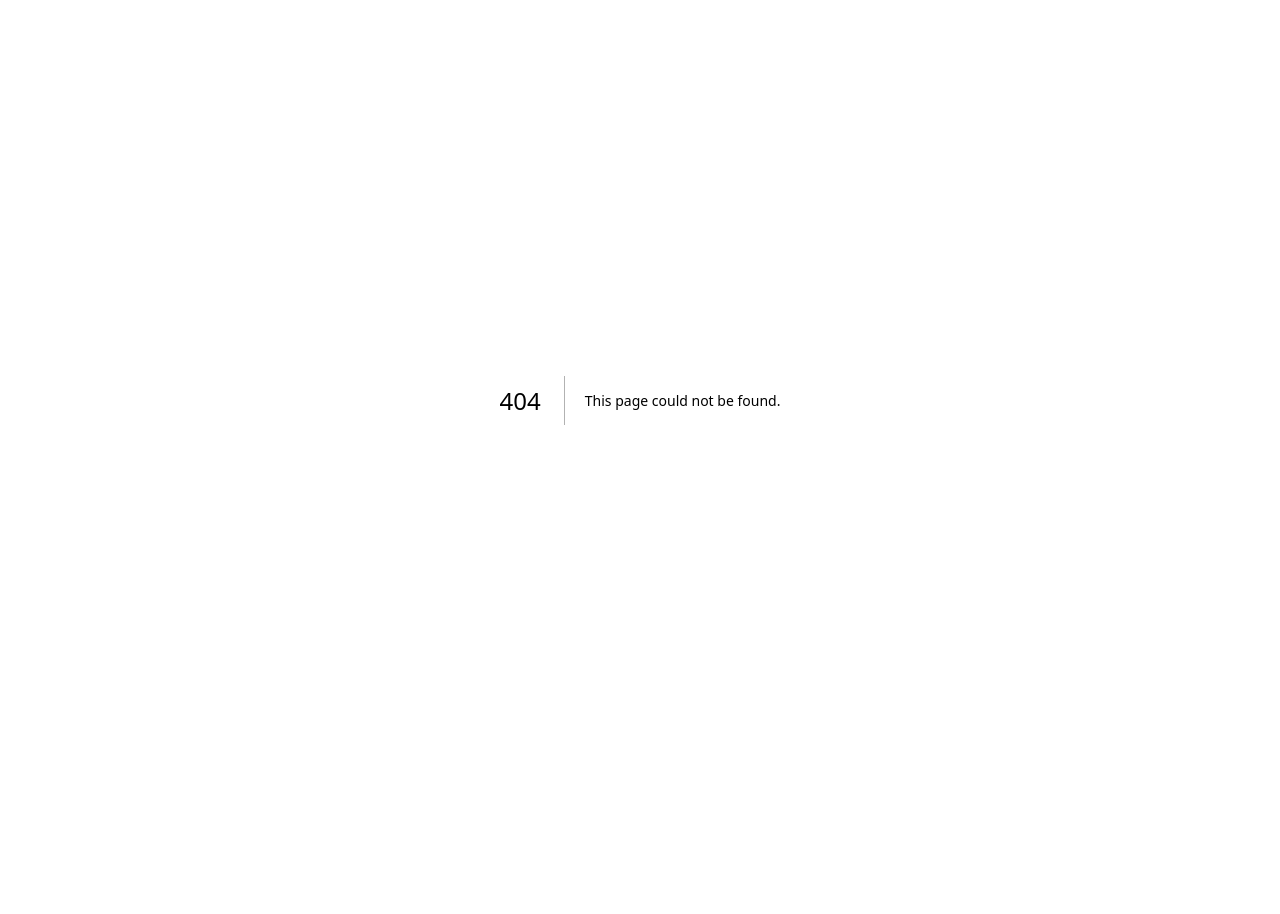
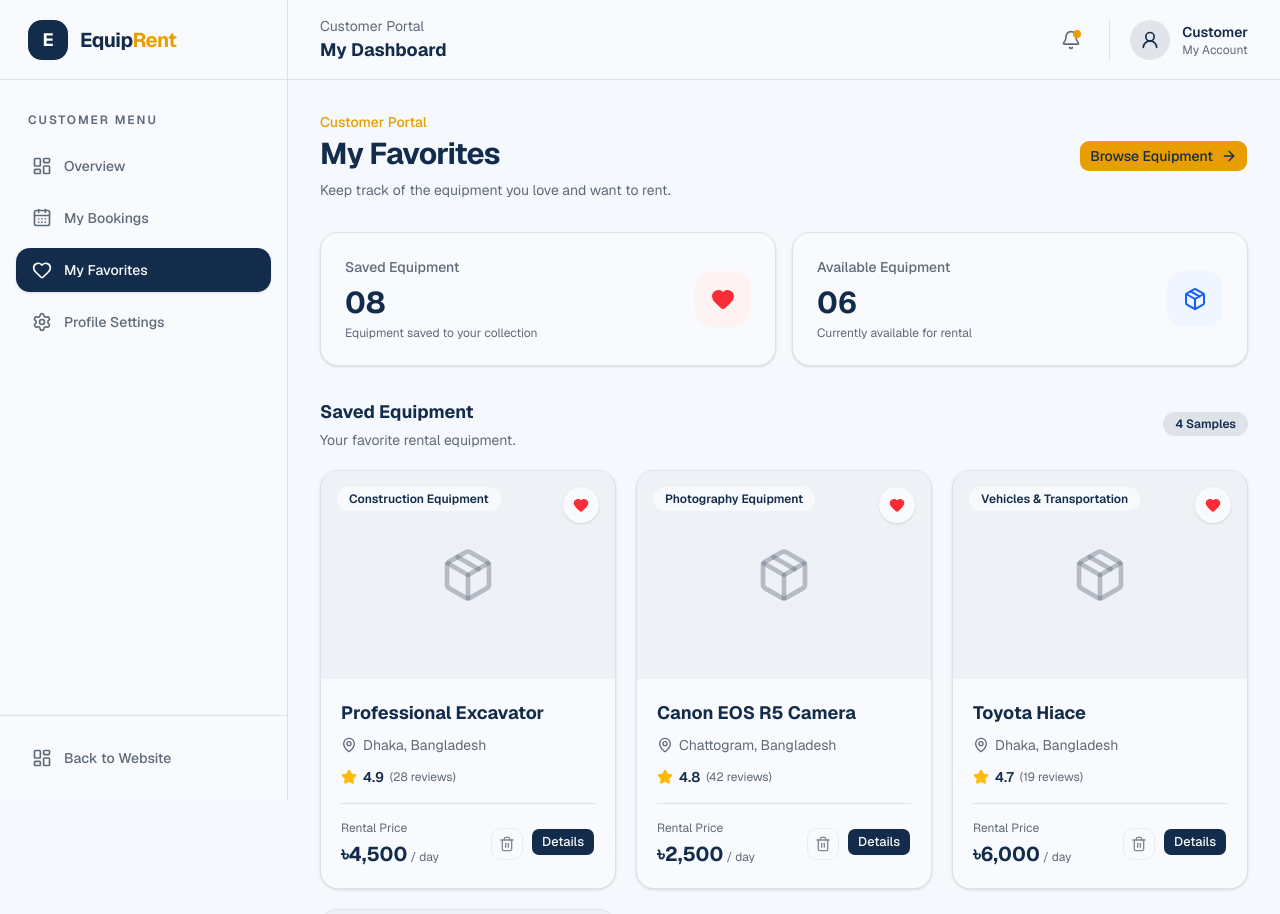
Before and after one commit to shahinreza9702/equiprent-client, a Next.js app: page /dashboard/favorites in a window 1280 px wide. Before the commit this address had no page. Shown: the top 914 px of the page. Before the commit the page ends 800 px from the top, so only its background shows below. Built offline with nearby package versions, Linux system fonts and the light colour scheme.

Commit message:
feat(client): build customer favorites page

```diff
--- /dev/null
+++ b/src/app/(users)/dashboard/favorites/page.tsx
@@ -0,0 +1,253 @@
+
+import Link from "next/link";
+import {
+  ArrowRight,
+  Heart,
+  MapPin,
+  Package,
+  Star,
+  Trash2,
+} from "lucide-react";
+
+import { Button } from "@/components/ui/button";
+
+const favoriteEquipment = [
+  {
+    id: "1",
+    name: "Professional Excavator",
+    category: "Construction Equipment",
+    location: "Dhaka, Bangladesh",
+    price: 4500,
+    rating: 4.9,
+    reviews: 28,
+    image: "/images/equipment/excavator.jpg",
+  },
+  {
+    id: "2",
+    name: "Canon EOS R5 Camera",
+    category: "Photography Equipment",
+    location: "Chattogram, Bangladesh",
+    price: 2500,
+    rating: 4.8,
+    reviews: 42,
+    image: "/images/equipment/camera.jpg",
+  },
+  {
+    id: "3",
+    name: "Toyota Hiace",
+    category: "Vehicles & Transportation",
+    location: "Dhaka, Bangladesh",
+    price: 6000,
+    rating: 4.7,
+    reviews: 19,
+    image: "/images/equipment/hiace.jpg",
+  },
+  {
+    id: "4",
+    name: "Professional Drone",
+    category: "Electronics",
+    location: "Chattogram, Bangladesh",
+    price: 1500,
+    rating: 4.9,
+    reviews: 35,
+    image: "/images/equipment/drone.jpg",
+  },
+];
+
+export default function MyFavoritesPage() {
+  return (
+    <div className="space-y-8">
+      {/* Page Heading */}
+      <div className="flex flex-col justify-between gap-4 sm:flex-row sm:items-center">
+        <div>
+          <p className="text-sm font-medium text-brand-accent">
+            Customer Portal
+          </p>
+
+          <h2 className="mt-1 text-2xl font-bold tracking-tight text-primary sm:text-3xl">
+            My Favorites
+          </h2>
+
+          <p className="mt-2 text-sm text-muted-foreground">
+            Keep track of the equipment you love and want to rent.
+          </p>
+        </div>
+
+        <Button
+          className="w-full gap-2 bg-brand-accent text-primary hover:bg-brand-accent/90 sm:w-auto"
+          render={<Link href="/equipment" />}
+          nativeButton={false}
+        >
+          Browse Equipment
+          <ArrowRight className="size-4" />
+        </Button>
+      </div>
+
+      {/* Summary */}
+      <div className="grid grid-cols-1 gap-4 sm:grid-cols-2">
+        <div className="flex items-center justify-between rounded-2xl border border-border bg-background p-6 shadow-sm">
+          <div>
+            <p className="text-sm font-medium text-muted-foreground">
+              Saved Equipment
+            </p>
+            <p className="mt-2 text-3xl font-bold text-primary">08</p>
+            <p className="mt-1 text-xs text-muted-foreground">
+              Equipment saved to your collection
+            </p>
+          </div>
+
+          <div className="flex size-14 items-center justify-center rounded-2xl bg-red-50 text-red-500">
+            <Heart className="size-6 fill-current" />
+          </div>
+        </div>
+
+        <div className="flex items-center justify-between rounded-2xl border border-border bg-background p-6 shadow-sm">
+          <div>
+            <p className="text-sm font-medium text-muted-foreground">
+              Available Equipment
+            </p>
+            <p className="mt-2 text-3xl font-bold text-primary">06</p>
+            <p className="mt-1 text-xs text-muted-foreground">
+              Currently available for rental
+            </p>
+          </div>
+
+          <div className="flex size-14 items-center justify-center rounded-2xl bg-blue-50 text-blue-600">
+            <Package className="size-6" />
+          </div>
+        </div>
+      </div>
+
+      {/* Favorites Section */}
+      <section>
+        <div className="mb-5 flex items-center justify-between gap-3">
+          <div>
+            <h3 className="text-lg font-bold text-primary">
+              Saved Equipment
+            </h3>
+            <p className="mt-1 text-sm text-muted-foreground">
+              Your favorite rental equipment.
+            </p>
+          </div>
+
+          <span className="rounded-full bg-primary/10 px-3 py-1 text-xs font-semibold text-primary">
+            {favoriteEquipment.length} Samples
+          </span>
+        </div>
+
+        <div className="grid grid-cols-1 gap-5 md:grid-cols-2 xl:grid-cols-3">
+          {favoriteEquipment.map((equipment) => (
+            <article
+              key={equipment.id}
+              className="group overflow-hidden rounded-2xl border border-border bg-background shadow-sm transition-all duration-300 hover:-translate-y-1 hover:shadow-lg"
+            >
+              {/* Image Placeholder */}
+              <div className="relative flex h-52 items-center justify-center overflow-hidden bg-muted">
+                <Package className="size-14 text-muted-foreground/40" />
+
+                <span className="absolute left-4 top-4 rounded-full bg-background/90 px-3 py-1 text-xs font-semibold text-primary backdrop-blur">
+                  {equipment.category}
+                </span>
+
+                <button
+                  type="button"
+                  aria-label={`Remove ${equipment.name} from favorites`}
+                  disabled
+                  title="Favorite management will be available later"
+                  className="absolute right-4 top-4 flex size-9 items-center justify-center rounded-full bg-background text-red-500 shadow-sm"
+                >
+                  <Heart className="size-4 fill-current" />
+                </button>
+              </div>
+
+              {/* Equipment Information */}
+              <div className="space-y-4 p-5">
+                <div>
+                  <h4 className="text-lg font-bold text-primary transition-colors group-hover:text-brand-accent">
+                    {equipment.name}
+                  </h4>
+
+                  <div className="mt-2 flex items-center gap-1.5 text-sm text-muted-foreground">
+                    <MapPin className="size-4" />
+                    {equipment.location}
+                  </div>
+
+                  <div className="mt-3 flex items-center gap-1.5">
+                    <Star className="size-4 fill-amber-400 text-amber-400" />
+                    <span className="text-sm font-semibold text-primary">
+                      {equipment.rating}
+                    </span>
+                    <span className="text-xs text-muted-foreground">
+                      ({equipment.reviews} reviews)
+                    </span>
+                  </div>
+                </div>
+
+                <div className="flex items-center justify-between border-t border-border pt-4">
+                  <div>
+                    <p className="text-xs text-muted-foreground">
+                      Rental Price
+                    </p>
+                    <p className="mt-1 text-xl font-bold text-primary">
+                      ৳{equipment.price.toLocaleString("en-BD")}
+                      <span className="text-xs font-normal text-muted-foreground">
+                        {" "}/ day
+                      </span>
+                    </p>
+                  </div>
+
+                  <div className="flex gap-2">
+                    <Button
+                      variant="outline"
+                      size="icon"
+                      aria-label="Remove from favorites"
+                      disabled
+                      title="Favorite management will be available later"
+                    >
+                      <Trash2 className="size-4" />
+                    </Button>
+
+                    <Button
+                      size="sm"
+                      className="bg-primary text-primary-foreground hover:bg-primary/90"
+                      render={<Link href={`/equipment/${equipment.id}`} />}
+                      nativeButton={false}
+                    >
+                      Details
+                    </Button>
+                  </div>
+                </div>
+              </div>
+            </article>
+          ))}
+        </div>
+      </section>
+
+      {/* Bottom CTA */}
+      <div className="flex flex-col items-center justify-between gap-4 rounded-2xl border border-dashed border-border bg-background p-6 text-center sm:flex-row sm:text-left">
+        <div>
+          <h3 className="font-bold text-primary">
+            Looking for something else?
+          </h3>
+          <p className="mt-1 text-sm text-muted-foreground">
+            Explore our collection and find the right equipment for your next project.
+          </p>
+        </div>
+
+        <Button
+          variant="outline"
+          className="shrink-0 gap-2"
+          render={<Link href="/equipment" />}
+          nativeButton={false}
+        >
+          Explore More
+          <ArrowRight className="size-4" />
+        </Button>
+      </div>
+
+      <p className="text-center text-xs text-muted-foreground">
+        Displaying sample favorite equipment. Real favorites will be connected later.
+      </p>
+    </div>
+  );
+}
```
